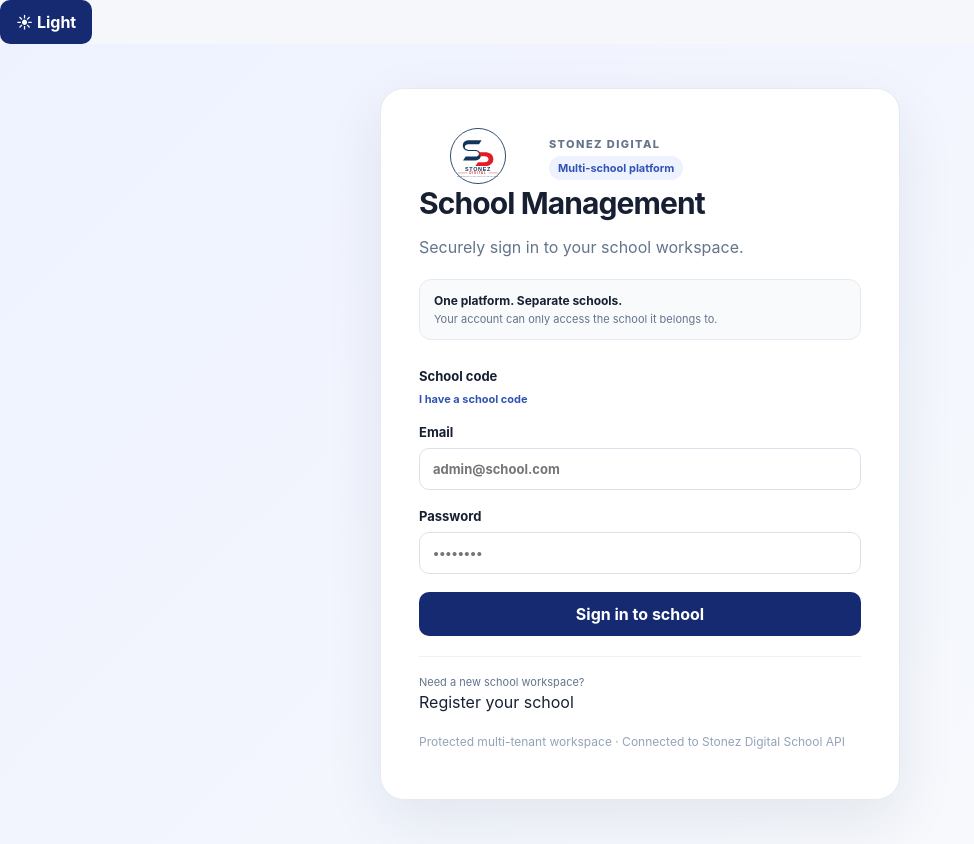
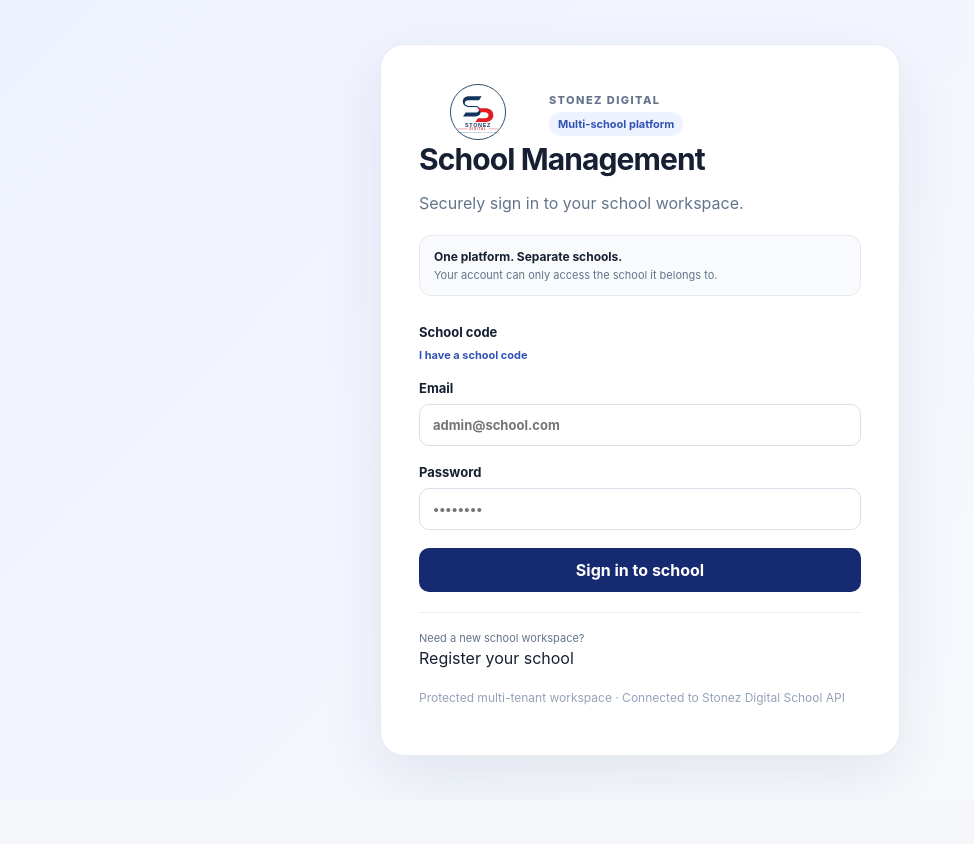
Before and after one commit to Stonez-Digital/user-management-app, a Next.js app in the folder frontend/: page / in a window 1280 px wide. Shown: the whole page, without its empty margins (0-974 px from the left). After the commit the page ends 800 px from the top, so only its background shows below. Built offline with nearby package versions, Linux system fonts and the light colour scheme.

Commit message:
revert: remove theme switcher integration

```diff
--- a/frontend/app/layout.tsx
+++ b/frontend/app/layout.tsx
@@ -1,6 +1,5 @@
 import type { Metadata } from "next";
 import "./globals.css";
-import ThemeToggle from "../components/theme-toggle";
 
 export const metadata: Metadata = {
   title: "Stonez School Management",
@@ -8,18 +7,6 @@ export const metadata: Metadata = {
   icons: { icon: "/stonez-digital-logo.svg", apple: "/stonez-digital-logo.svg" },
 };
 
-const themeScript = `(function(){try{var t=localStorage.getItem("theme");document.documentElement.dataset.theme=t==="light"?"light":"dark"}catch(e){document.documentElement.dataset.theme="dark"}})()`;
-
 export default function RootLayout({ children }: Readonly<{ children: React.ReactNode }>) {
-  return (
-    <html lang="en" suppressHydrationWarning>
-      <head>
-        <script dangerouslySetInnerHTML={{ __html: themeScript }} />
-      </head>
-      <body>
-        <ThemeToggle />
-        {children}
-      </body>
-    </html>
-  );
+  return <html lang="en"><body>{children}</body></html>;
 }
```
